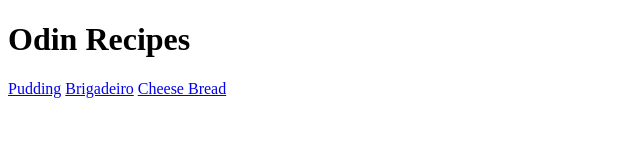
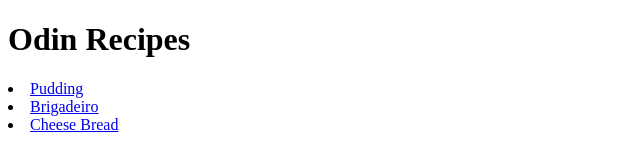
Before and after one commit to serialexperimentscarina/odin-recipes, a plain HTML site: page index.html in a window 1280 px wide. Shown: the whole page, without its empty margins (0-640 px from the left). Drawn offline with Linux system fonts and the light colour scheme.

Commit message:
Apply small tweaks to structure and text punctuation

```diff
--- a/index.html
+++ b/index.html
@@ -7,8 +7,8 @@
 
 <body>
     <h1>Odin Recipes</h1>
-    <a href="./recipes/pudding.html">Pudding</a>
-    <a href="./recipes/brigadeiro.html">Brigadeiro</a>
-    <a href="./recipes/cheesebread.html">Cheese Bread</a>
+    <li><a href="./recipes/pudding.html">Pudding</a></li>
+    <li><a href="./recipes/brigadeiro.html">Brigadeiro</a></li>
+    <li><a href="./recipes/cheesebread.html">Cheese Bread</a></li>
 </body>
 </html>
```
Also changed, not shown: recipes/cheesebread.html (+1 -1 lines), recipes/pudding.html (+1 -1 lines).
